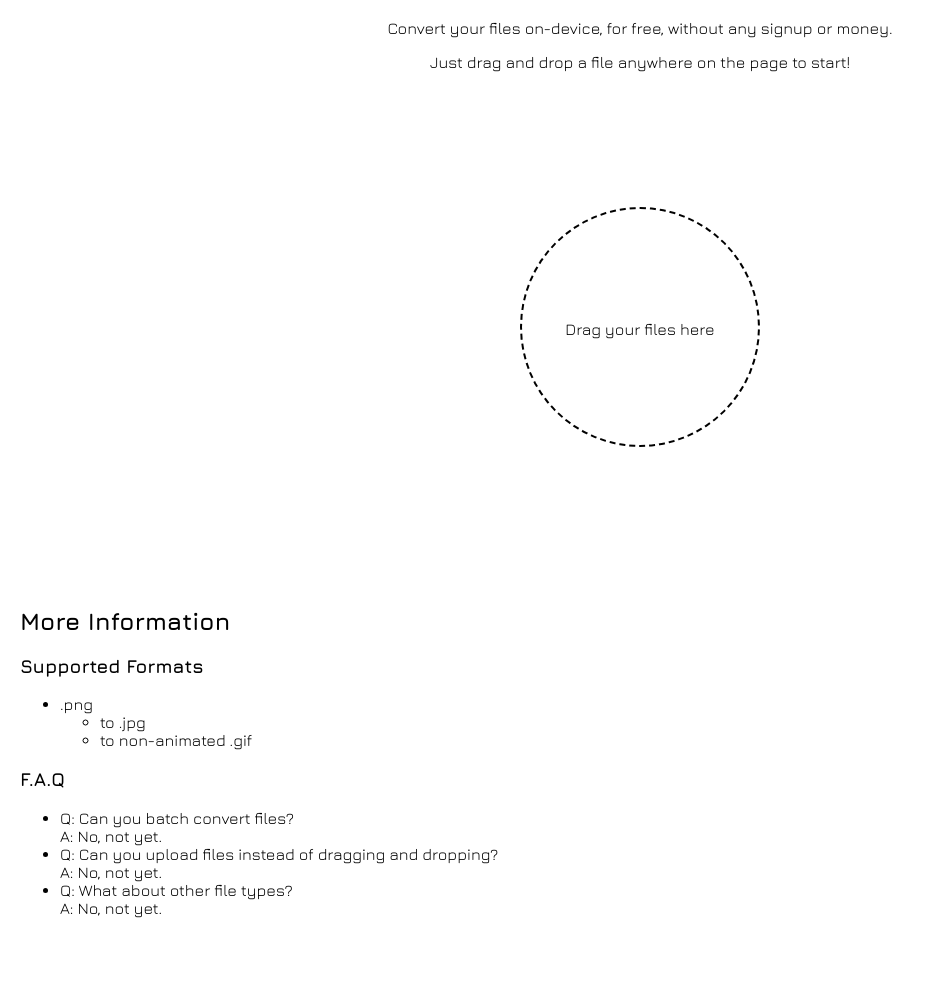
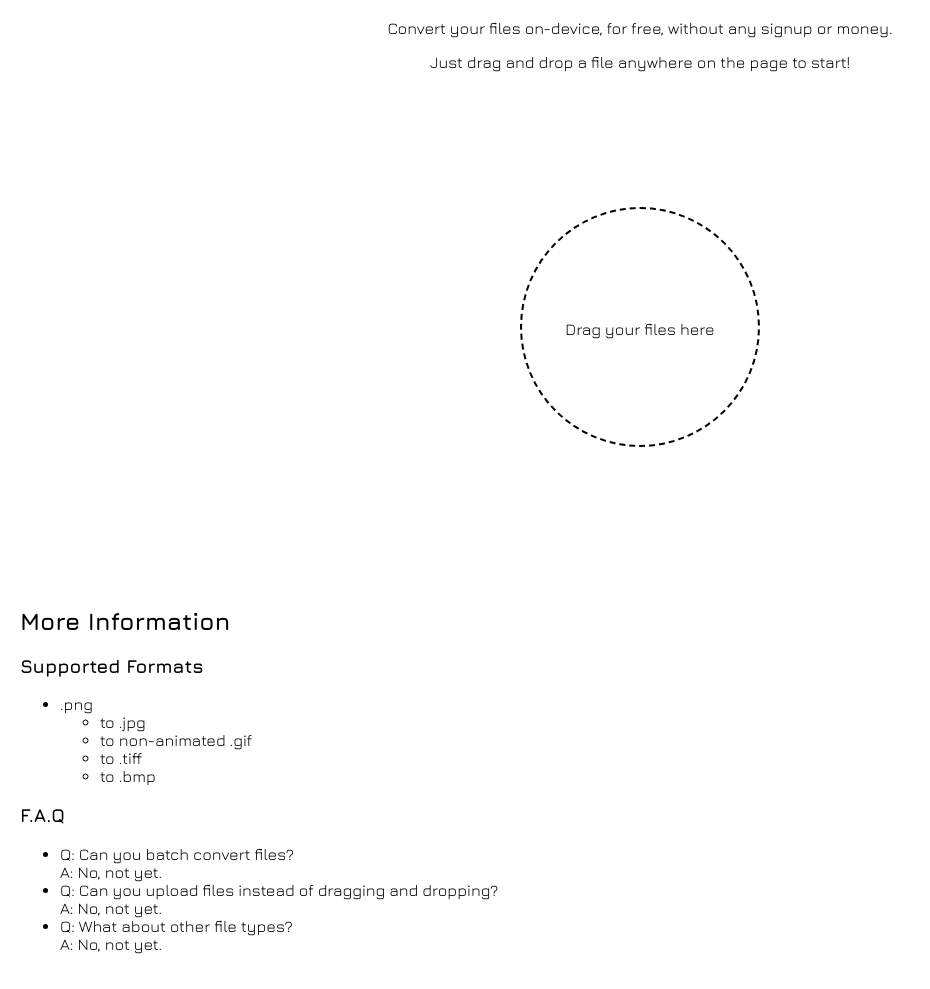
Before and after one commit to J-Meow/convert-stuff, a website built with Vite: page index.html in a window 1280 px wide. Shown: the part 62-1051 px from the top of the page, without its empty margins (0-930 px from the left). Before the commit the page ends 1015 px from the top, so only its background shows below. Built offline with nearby package versions, Linux system fonts and the light colour scheme.

Commit message:
Add .png to .tiff and .bmp

```diff
--- a/index.html
+++ b/index.html
@@ -39,6 +39,8 @@
                     <ul>
                         <li>to .jpg</li>
                         <li>to non-animated .gif</li>
+                        <li>to .tiff</li>
+                        <li>to .bmp</li>
                     </ul>
                 </li>
             </ul>
@@ -56,6 +58,8 @@
                 <div class="conversions">
                     <button class="to-jpg">To .jpg</button>
                     <button class="to-gif">To .gif</button>
+                    <button class="to-tiff">To .tiff</button>
+                    <button class="to-bmp">To .bmp</button>
                 </div>
             </div>
         </div>
--- a/src/main.ts
+++ b/src/main.ts
@@ -29,6 +29,8 @@ function convertPNG(file: File) {
     }
     ;(document.querySelector("#convert-png .to-jpg") as HTMLButtonElement).onclick = listener("to-jpg", "image/jpeg", ".jpg")
     ;(document.querySelector("#convert-png .to-gif") as HTMLButtonElement).onclick = listener("to-gif", "image/gif", ".gif")
+    ;(document.querySelector("#convert-png .to-tiff") as HTMLButtonElement).onclick = listener("to-tiff", "image/tiff", ".tiff")
+    ;(document.querySelector("#convert-png .to-bmp") as HTMLButtonElement).onclick = listener("to-bmp", "image/bmp", ".bmp")
 }
 function handleFile(file: File) {
     console.log(file)
```
